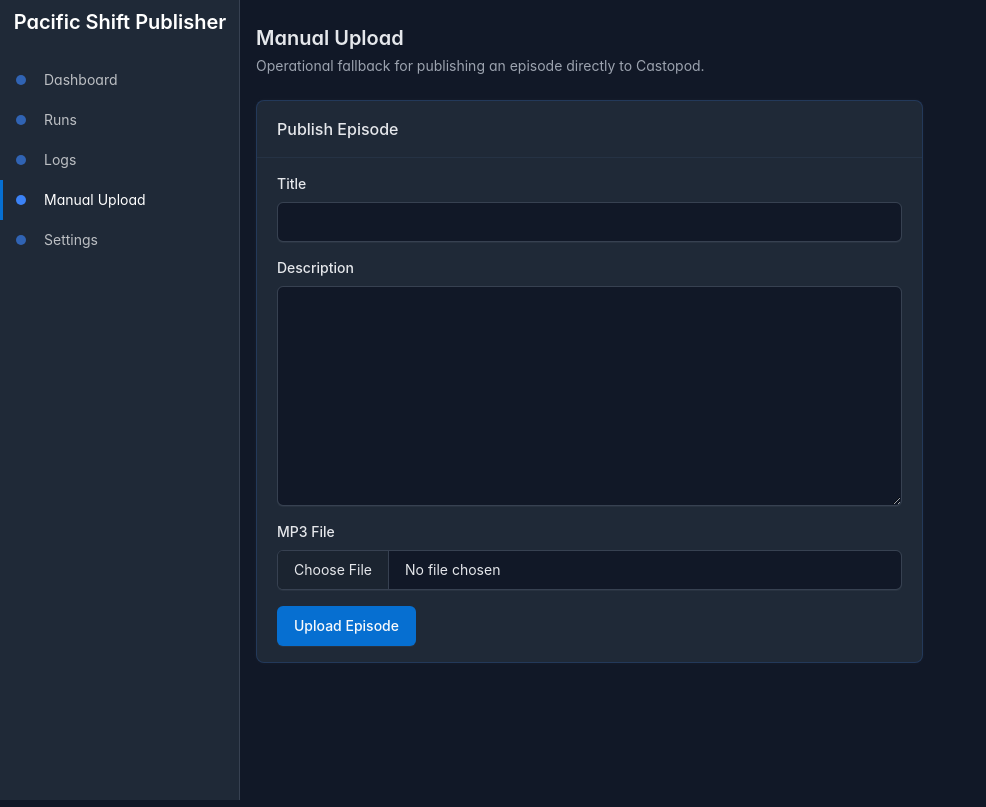
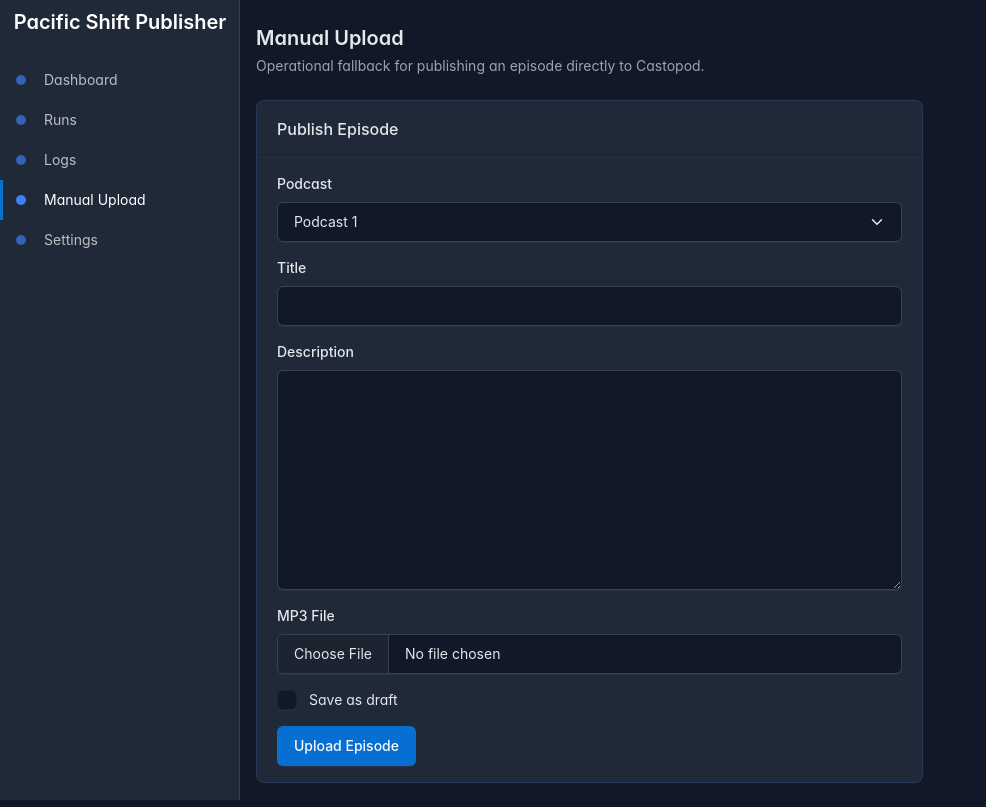
Before and after one commit to m3rrym4n/pacific-shift-publisher, a Flask app: page /manual-upload in a window 1280 px wide. Shown: the whole page, without its empty margins (0-986 px from the left). Run offline with Flask 3, Linux system fonts and the light colour scheme; some libraries are stand-ins or nearby versions.

Commit message:
#77 Restore Manual Upload controls

```diff
--- a/app.py
+++ b/app.py
@@ -15,6 +15,7 @@ API_USER = os.getenv("API_USER")
 API_PASS = os.getenv("API_PASS")
 PUBLIC_HOST = os.getenv("PUBLIC_HOST", "pacific-shift.com")
 PODCAST_ID = int(os.getenv("PODCAST_ID", "1"))
+PODCAST_NAME = os.getenv("PODCAST_NAME", f"Podcast {PODCAST_ID}")
 CREATED_BY = int(os.getenv("CREATED_BY", "1"))
 UPDATED_BY = int(os.getenv("UPDATED_BY", str(CREATED_BY)))
 REQUEST_TIMEOUT = int(os.getenv("REQUEST_TIMEOUT", "3600"))
@@ -33,10 +34,26 @@ def make_slug(title):
     return slug or "episode"
 
 
+def get_podcast_options():
+    return [{"id": PODCAST_ID, "name": PODCAST_NAME}]
+
+
+def render_upload_template(**context):
+    context.setdefault("page_title", "Manual Upload")
+    context.setdefault(
+        "page_description",
+        "Operational fallback for publishing an episode directly to Castopod.",
+    )
+    context.setdefault("podcast_options", get_podcast_options())
+    context.setdefault("default_podcast_id", PODCAST_ID)
+    return render_template("index.html", **context)
+
+
 def validate_upload(form, files):
     errors = []
     title = form.get("title", "").strip()
     description = form.get("description", "").strip()
+    podcast_id_raw = form.get("podcast_id", str(PODCAST_ID)).strip()
     audio_file = files.get("audio_file")
 
     if not title:
@@ -50,7 +67,20 @@ def validate_upload(form, files):
     elif not audio_file.filename.lower().endswith(".mp3"):
         errors.append("Audio file must be an MP3.")
 
-    return errors, title, description, audio_file
+    try:
+        podcast_id = int(podcast_id_raw)
+    except ValueError:
+        errors.append("Podcast selection is invalid.")
+        podcast_id = PODCAST_ID
+
+    allowed_podcast_ids = {option["id"] for option in get_podcast_options()}
+    if podcast_id not in allowed_podcast_ids:
+        errors.append("Podcast selection is invalid.")
+        podcast_id = PODCAST_ID
+
+    save_as_draft = form.get("save_as_draft") == "1"
+
+    return errors, title, description, podcast_id, save_as_draft, audio_file
 
 
 def check_config():
@@ -83,11 +113,7 @@ def index():
 
 @app.route("/manual-upload")
 def manual_upload():
-    return render_template(
-        "index.html",
-        page_title="Manual Upload",
-        page_description="Operational fallback for publishing an episode directly to Castopod.",
-    )
+    return render_upload_template()
 
 
 @app.route("/runs")
@@ -129,22 +155,19 @@ def healthz():
 def upload():
     missing_config = check_config()
     if missing_config:
-        return render_template(
-            "index.html",
+        return render_upload_template(
             error=f"Publisher is missing required configuration: {', '.join(missing_config)}.",
             form=request.form,
-            page_title="Manual Upload",
-            page_description="Operational fallback for publishing an episode directly to Castopod.",
         ), 500
 
-    errors, title, description, audio_file = validate_upload(request.form, request.files)
+    errors, title, description, podcast_id, save_as_draft, audio_file = validate_upload(
+        request.form,
+        request.files,
+    )
     if errors:
-        return render_template(
-            "index.html",
+        return render_upload_template(
             errors=errors,
             form=request.form,
-            page_title="Manual Upload",
-            page_description="Operational fallback for publishing an episode directly to Castopod.",
         ), 400
 
     filename = secure_filename(audio_file.filename)
@@ -163,7 +186,7 @@ def upload():
             data = {
                 "created_by": CREATED_BY,
                 "updated_by": UPDATED_BY,
-                "podcast_id": PODCAST_ID,
+                "podcast_id": podcast_id,
                 "title": title,
                 "slug": make_slug(title),
                 "description": description,
@@ -179,30 +202,29 @@ def upload():
                     timeout=REQUEST_TIMEOUT
                 )
             except requests.RequestException as exc:
-                return render_template(
-                    "index.html",
+                return render_upload_template(
                     error="Castopod upload request failed.",
                     detail=str(exc),
                     form=request.form,
-                    page_title="Manual Upload",
-                    page_description="Operational fallback for publishing an episode directly to Castopod.",
                 ), 502
     finally:
         if temp_path and os.path.exists(temp_path):
             os.remove(temp_path)
 
     if response.status_code not in (200, 201):
-        return render_template(
-            "index.html",
+        return render_upload_template(
             error="Castopod rejected the episode upload.",
             detail=response.text,
             form=request.form,
-            page_title="Manual Upload",
-            page_description="Operational fallback for publishing an episode directly to Castopod.",
         ), response.status_code
 
     episode = response.json()
     episode_id = episode["id"]
+
+    if save_as_draft:
+        return render_upload_template(
+            success=f"Episode {episode_id} uploaded and saved as draft.",
+        )
 
     try:
         publish_response = requests.post(
@@ -216,31 +238,22 @@ def upload():
             timeout=REQUEST_TIMEOUT
         )
     except requests.RequestException as exc:
-        return render_template(
-            "index.html",
+        return render_upload_template(
             error="Episode was created, but the publish request failed.",
             detail=str(exc),
             form=request.form,
-            page_title="Manual Upload",
-            page_description="Operational fallback for publishing an episode directly to Castopod.",
         ), 502
 
     if publish_response.status_code not in (200, 201):
-        return render_template(
-            "index.html",
+        return render_upload_template(
             error="Episode was created, but Castopod did not publish it.",
             detail=publish_response.text,
             form=request.form,
-            page_title="Manual Upload",
-            page_description="Operational fallback for publishing an episode directly to Castopod.",
         ), publish_response.status_code
 
-    return render_template(
-        "index.html",
+    return render_upload_template(
         success=f"Episode {episode_id} uploaded and published.",
         publish_detail=publish_response.text,
-        page_title="Manual Upload",
-        page_description="Operational fallback for publishing an episode directly to Castopod.",
     )
 
 
--- a/templates/index.html
+++ b/templates/index.html
@@ -36,6 +36,19 @@
 
                 <form action="/upload" method="post" enctype="multipart/form-data">
                     <div class="mb-3">
+                        <label class="form-label" for="podcast_id">Podcast</label>
+                        <select class="form-select" id="podcast_id" name="podcast_id" required>
+                            {% for podcast in podcast_options %}
+                                {% set selected_podcast_id = form.podcast_id if form and form.podcast_id else default_podcast_id|string %}
+                                <option value="{{ podcast.id }}"
+                                        {% if selected_podcast_id|string == podcast.id|string %}selected{% endif %}>
+                                    {{ podcast.name }}
+                                </option>
+                            {% endfor %}
+                        </select>
+                    </div>
+
+                    <div class="mb-3">
                         <label class="form-label" for="title">Title</label>
                         <input class="form-control"
                                id="title"
@@ -64,6 +77,17 @@
                                required>
                     </div>
 
+                    <div class="mb-3">
+                        <label class="form-check">
+                            <input class="form-check-input"
+                                   type="checkbox"
+                                   name="save_as_draft"
+                                   value="1"
+                                   {% if form and form.save_as_draft %}checked{% endif %}>
+                            <span class="form-check-label">Save as draft</span>
+                        </label>
+                    </div>
+
                     <button class="btn btn-primary" type="submit">Upload Episode</button>
                 </form>
             </div>
```
Also changed, not shown: tests/test_shell.py (+57 -1 lines).
